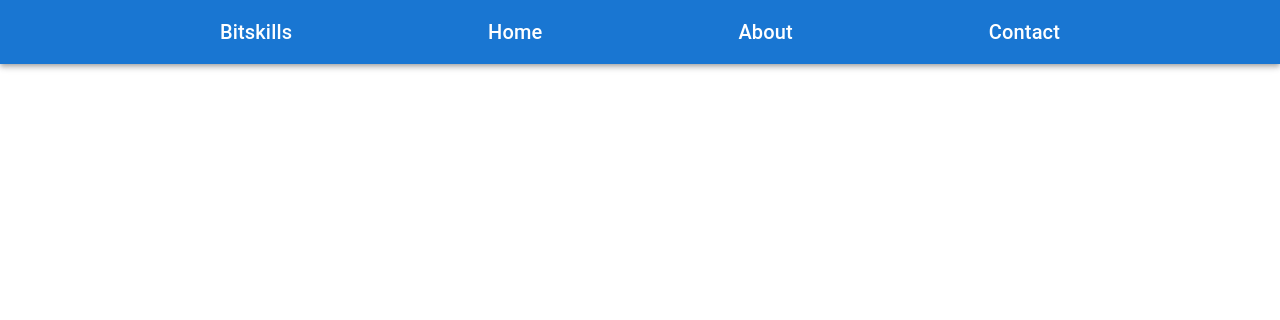
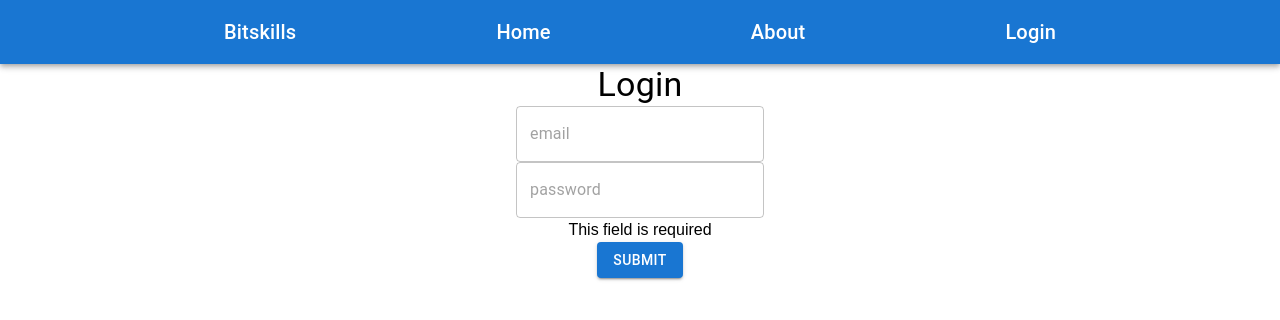
Before and after one commit to CodeDiversity/bitskills-pwa, a React (Create React App) app in the folder bitskills/: page /login in a window 1280 px wide. Shown: the top 320 px of the page. Built offline with nearby package versions, Linux system fonts and the light colour scheme.

Commit message:
creating login page

```diff
--- a/bitskills/package.json
+++ b/bitskills/package.json
@@ -15,6 +15,7 @@
     "node-sass": "^9.0.0",
     "react": "^18.2.0",
     "react-dom": "^18.2.0",
+    "react-hook-form": "^7.45.2",
     "react-scripts": "5.0.1",
     "typescript": "^4.4.2",
     "web-vitals": "^2.1.0"
--- a/bitskills/src/App.tsx
+++ b/bitskills/src/App.tsx
@@ -1,12 +1,20 @@
 import React from 'react';
 import './App.css';
-import Navbar from './organisms/Navbar';
-import { BrowserRouter } from 'react-router-dom';
+import Navbar from './organisms/Navbar/Navbar';
+import { BrowserRouter, Route, Routes } from 'react-router-dom';
+import Landing from './pages/Landing/Landing';
+import Layout from './Layout';
+import Login from './pages/Login/Login';
 
 function App() {
   return (
     <BrowserRouter>
-      <Navbar />
+      <Layout>
+        <Routes>
+          <Route path='/' element={<Landing />}></Route>
+          <Route path='/login' element={<Login />}></Route>
+        </Routes>
+      </Layout>
     </BrowserRouter>
   );
 }
--- /dev/null
+++ b/bitskills/src/Layout.tsx
@@ -0,0 +1,21 @@
+import React from 'react'
+import Navbar from './organisms/Navbar/Navbar'
+
+type Props = {
+    children: React.ReactNode
+}
+
+export default function Layout({children}: Props) {
+  return (
+    <div>
+    <header>
+      <Navbar/>
+    </header>
+    <main>
+      {children}
+    </main>
+    <footer>
+    </footer>
+  </div>
+  )
+}
--- a/bitskills/src/organisms/Navbar.tsx
+++ b/bitskills/src/organisms/Navbar/Navbar.tsx
@@ -1,7 +1,7 @@
 import React from 'react';
 import AppBar from '@mui/material/AppBar';
 import Toolbar from '@mui/material/Toolbar';
-import BasicLink from '../atoms/BasicLink';
+import BasicLink from '../../atoms/BasicLink';
 import './Navbar.scss';
 
 const Navbar = () => {
@@ -17,8 +17,8 @@ const Navbar = () => {
         <BasicLink variant='h6' to='/about'>
           About
         </BasicLink>
-        <BasicLink variant='h6' to='/contact'>
-          Contact
+        <BasicLink variant='h6' to='/login'>
+          Login
         </BasicLink>
       </Toolbar>
     </AppBar>
--- /dev/null
+++ b/bitskills/src/pages/Landing/Landing.tsx
@@ -0,0 +1,12 @@
+import React from 'react';
+import Navbar from '../../organisms/Navbar/Navbar';
+
+type Props = {};
+
+export default function Landing({}: Props) {
+  return (
+    <div>
+      Landing Page
+    </div>
+  )
+}
--- /dev/null
+++ b/bitskills/src/pages/Login/Login.scss
@@ -0,0 +1,8 @@
+.loginForm{
+    width: 100%;
+    height: 100%;
+    display: flex;
+    flex-direction: column;
+    justify-content: center;
+    align-items: center;
+}
--- /dev/null
+++ b/bitskills/src/pages/Login/Login.tsx
@@ -0,0 +1,30 @@
+import { useForm } from 'react-hook-form';
+import './Login.scss';
+import { TextField, Button } from '@mui/material';
+import Typography from '@mui/material/Typography';
+
+export default function Login() {
+  const {
+    register,
+    handleSubmit,
+    formState: { errors },
+  } = useForm();
+  const onSubmit = (data: any) => console.log(data);
+
+  return (
+    <form onSubmit={handleSubmit(onSubmit)} className='loginForm'>
+      <Typography variant='h4' component='h4'>
+        Login
+      </Typography>
+      <TextField variant='outlined' placeholder="email" defaultValue='' {...register('email')} />
+      <TextField
+        variant='outlined'
+        placeholder='password'
+        type='password'
+        {...register('password', { required: true })}
+      />
+      {errors && <span>This field is required</span>}
+      <Button variant="contained" type='submit'>Submit</Button>
+    </form>
+  );
+}
```
Also changed, not shown: bitskills/src/organisms/Navbar/Navbar.scss (renamed from bitskills/src/organisms/Navbar.scss), 1 other file (tests, documents, lock files or other folders).
